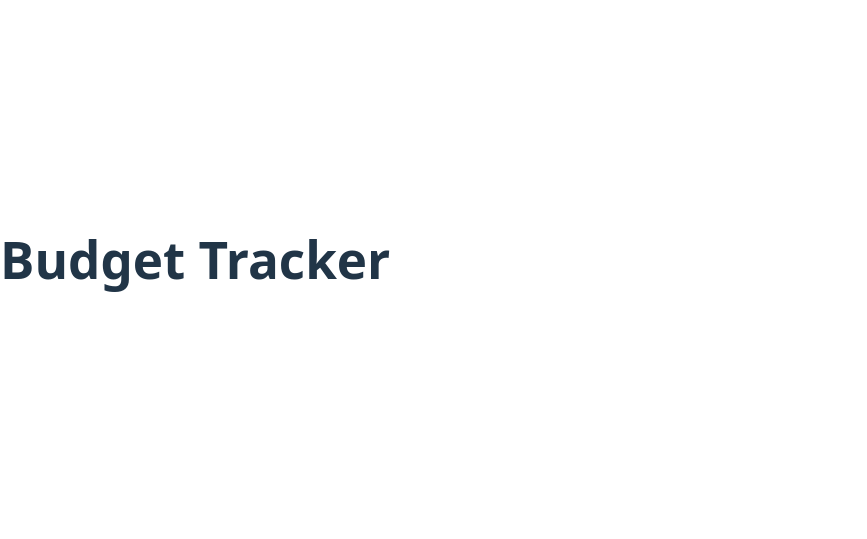
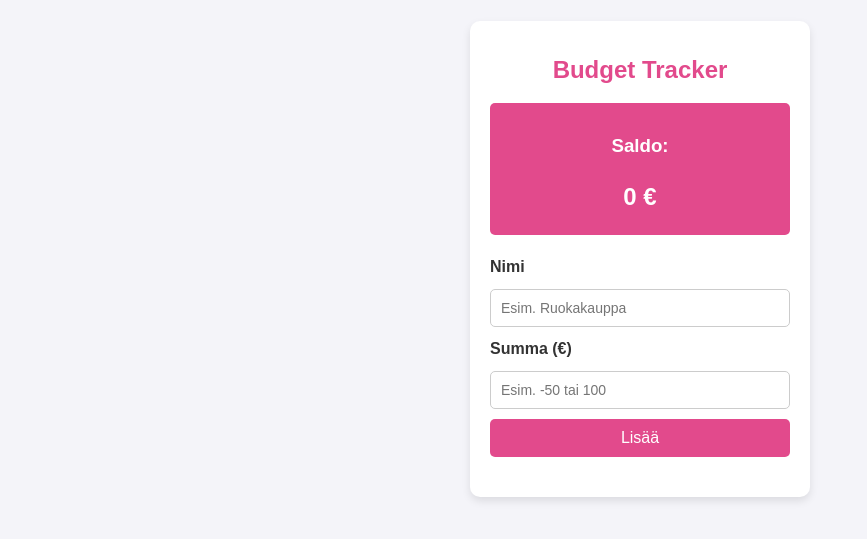
Before and after one commit to lilyansku/BudgetTrackerAppProject, a React (Vite) app in the folder budget-tracker-app/: page / in a window 1280 px wide. Shown: the part 141-680 px from the top of the page, without its empty margins (0-867 px from the left). Built offline with nearby package versions, Linux system fonts and the light colour scheme.

Commit message:
Transaction

```diff
--- a/budget-tracker-app/src/App.jsx
+++ b/budget-tracker-app/src/App.jsx
@@ -1,8 +1,28 @@
+import { useState } from "react";
+import TransactionList from "./components/TransactionList";
+import TransactionForm from "./components/TransactionForm";
+import "./components/styles.css";
 
 const App = () => {
+  const [transactions, setTransactions] = useState([]);
+
+
+  const saldo = transactions.reduce((acc, trans) => acc + trans.amount, 0);
+
+
+  const addTransaction = (transaction) => {
+    setTransactions([...transactions, transaction]);
+  };
+
   return (
     <div className="container">
       <h1>Budget Tracker</h1>
+      <div className="balance-box">
+        <h3>Saldo:</h3>
+        <p id="balance">{saldo} €</p>
+      </div>
+      <TransactionForm onAdd={addTransaction} />
+      <TransactionList transactions={transactions} />
     </div>
   );
 };
--- a/budget-tracker-app/src/components/TransactionForm.jsx
+++ b/budget-tracker-app/src/components/TransactionForm.jsx
@@ -0,0 +1,36 @@
+import { useState } from "react";
+
+const TransactionForm = ({ onAdd }) => {
+  const [text, setText] = useState("");
+  const [amount, setAmount] = useState("");
+
+  const handleSubmit = (e) => {
+    e.preventDefault();
+    if (!text || isNaN(amount) || amount === 0) return;
+    onAdd({ text, amount: parseFloat(amount) });
+    setText("");
+    setAmount("");
+  };
+
+  return (
+    <form onSubmit={handleSubmit}>
+      <label>Nimi</label>
+      <input
+        type="text"
+        value={text}
+        onChange={(e) => setText(e.target.value)}
+        placeholder="Esim. Ruokakauppa"
+      />
+      <label>Summa (€)</label>
+      <input
+        type="number"
+        value={amount}
+        onChange={(e) => setAmount(e.target.value)}
+        placeholder="Esim. -50 tai 100"
+      />
+      <button type="submit">Lisää</button>
+    </form>
+  );
+};
+
+export default TransactionForm;
--- a/budget-tracker-app/src/components/Transactionlist.jsx
+++ b/budget-tracker-app/src/components/Transactionlist.jsx
@@ -0,0 +1,13 @@
+import Transaction from "./Transaction";
+
+const TransactionList = ({ transactions }) => {
+  return (
+    <ul id="transaction-list">
+      {transactions.map((transaction, index) => (
+        <Transaction key={index} transaction={transaction} />
+      ))}
+    </ul>
+  );
+};
+
+export default TransactionList;
--- a/budget-tracker-app/src/components/styles.css
+++ b/budget-tracker-app/src/components/styles.css
@@ -0,0 +1,99 @@
+/* Old css file from previous project */
+body {
+    font-family: Arial, sans-serif;
+    background-color: #f4f4f9;
+    color: #333;
+    margin: 0;
+    padding: 0;
+    display: flex;
+    justify-content: center;
+    align-items: center;
+    height: 100vh;
+  }
+
+  .container {
+    background-color: #fff;
+    padding: 20px;
+    border-radius: 10px;
+    box-shadow: 0 4px 8px rgba(0, 0, 0, 0.1);
+    width: 300px;
+    text-align: center;
+  }
+
+  h1 {
+    margin-bottom: 20px;
+    font-size: 24px;
+    color: #e24a8c;
+  }
+
+  .balance-box {
+    background-color: #e24a8c;
+    color: #fff;
+    padding: 10px;
+    border-radius: 5px;
+    margin-bottom: 20px;
+  }
+
+  #balance {
+    font-size: 24px;
+    font-weight: bold;
+    margin: 10px 0;
+  }
+
+  form {
+    display: flex;
+    flex-direction: column;
+    gap: 10px;
+    margin-bottom: 20px;
+  }
+
+  label {
+    font-weight: bold;
+    text-align: left;
+  }
+
+  input {
+    padding: 10px;
+    border: 1px solid #ccc;
+    border-radius: 5px;
+    font-size: 14px;
+  }
+
+  button {
+    padding: 10px;
+    background-color: #e24a8c;
+    color: #fff;
+    border: none;
+    border-radius: 5px;
+    font-size: 16px;
+    cursor: pointer;
+  }
+
+  button:hover {
+    background-color: #d83f7c;
+  }
+
+  #transaction-list {
+    list-style-type: none;
+    padding: 0;
+    margin: 0;
+  }
+
+  #transaction-list li {
+    background-color: #f9f9f9;
+    padding: 10px;
+    border: 1px solid #ddd;
+    border-radius: 5px;
+    margin-bottom: 10px;
+    display: flex;
+    justify-content: space-between;
+    align-items: center;
+  }
+
+  #transaction-list li.income {
+    border-left: 5px solid #2ecc71;
+  }
+
+  #transaction-list li.expense {
+    border-left: 5px solid #e74c3c;
+  }
```
